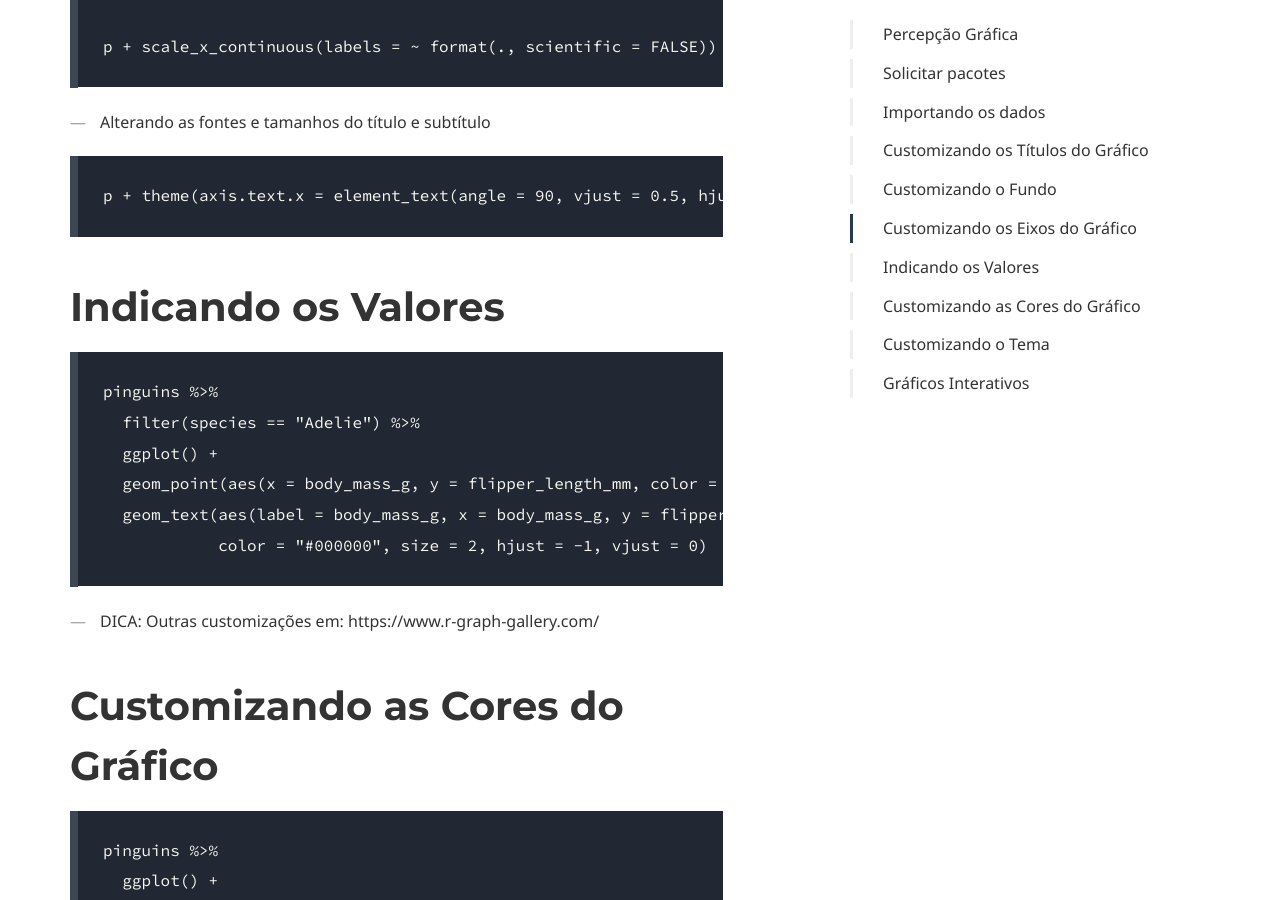
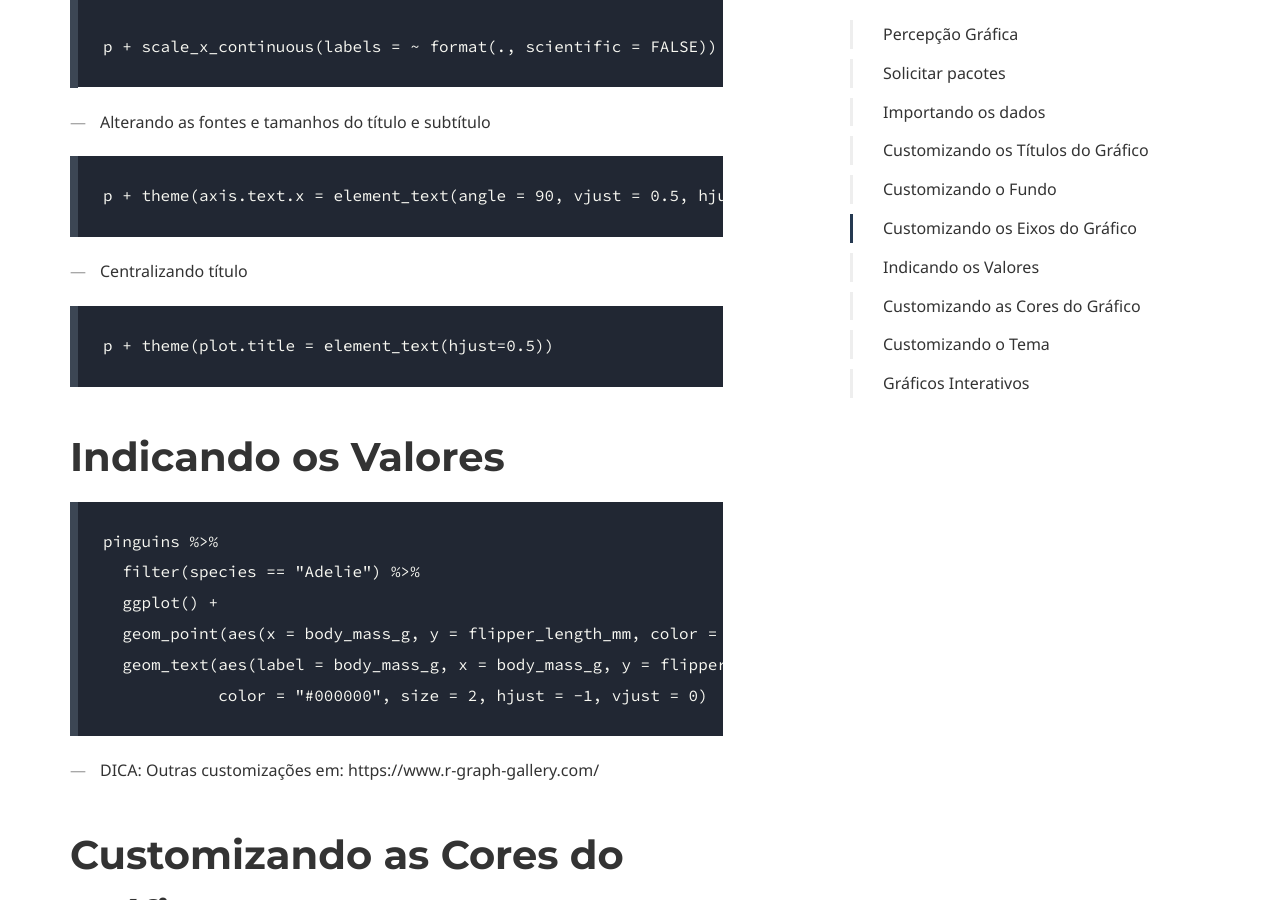
Before and after one commit to coLAB-UFF/docs, a Jekyll site: the page built from dataviz_10.md, in a window 1280 px wide and 900 px high, scrolled down 2802 px. Built offline with Jekyll 4.4.1, drawn with Linux system fonts in a browser that asks for light colours; some web fonts are replaced.

Commit message:
Update dataviz_10.md

````diff
--- a/dataviz_10.md
+++ b/dataviz_10.md
@@ -103,6 +103,11 @@ p + scale_x_continuous(labels = ~ format(., scientific = FALSE))
 p + theme(axis.text.x = element_text(angle = 90, vjust = 0.5, hjust=1), legend.text = element_text(size = 14), plot.title = element_text(family="Times New Roman", size=14), plot.subtitle = element_text(family="Times New Roman", size=14))
 ```
 
+* Centralizando título
+
+```
+p + theme(plot.title = element_text(hjust=0.5))
+```
 
 
 # Indicando os Valores
````
